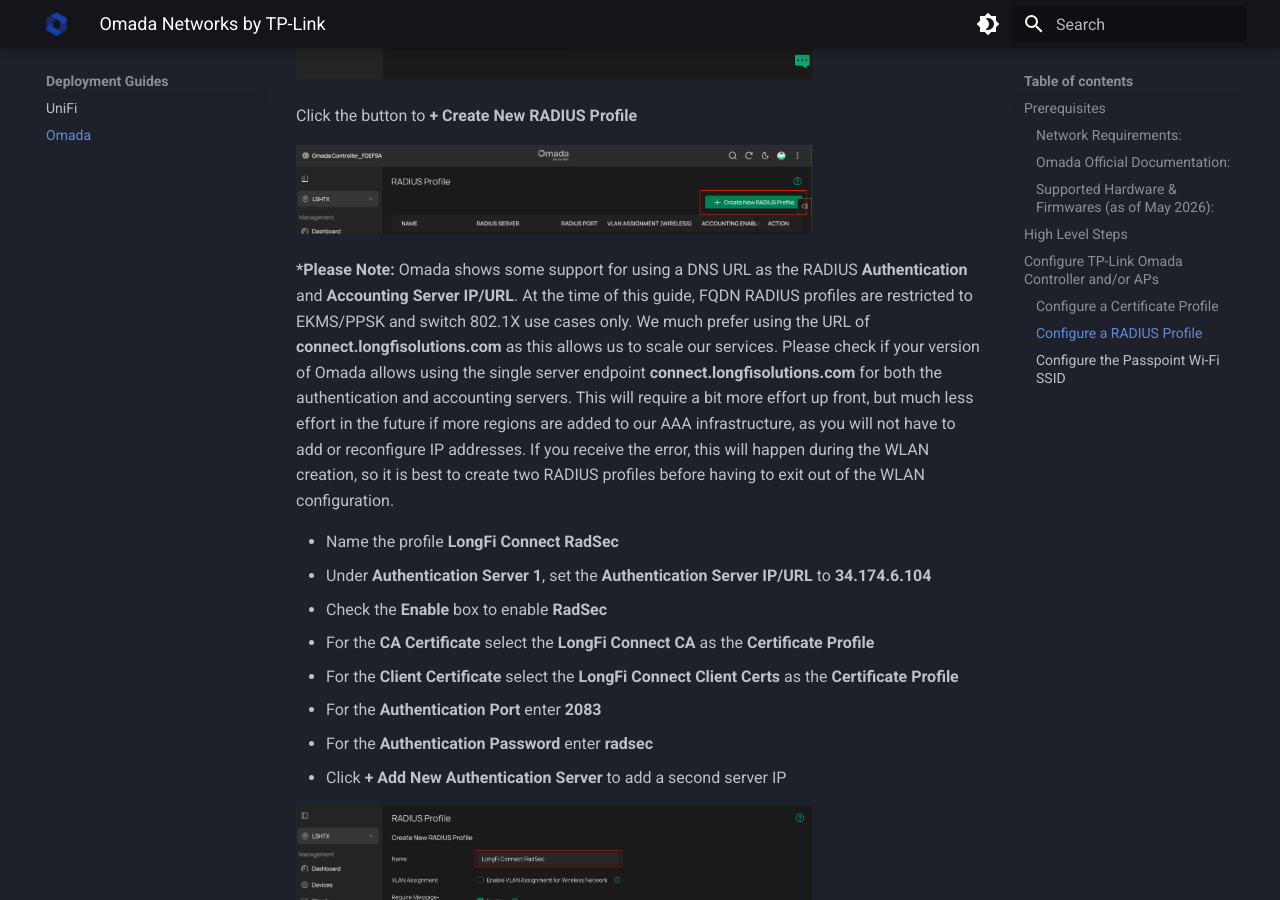
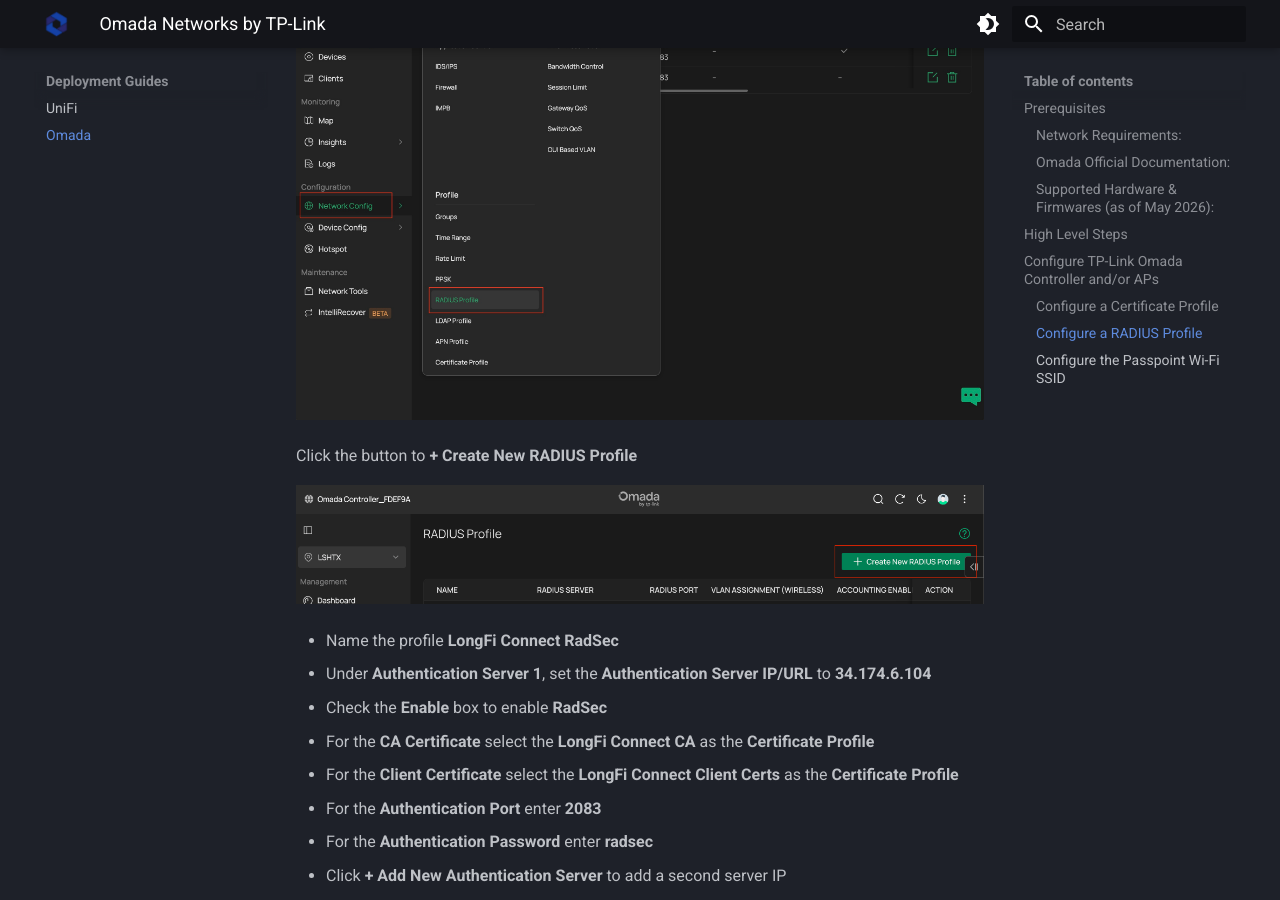
Before and after one commit to LongFi-Solutions/longfi-solutions.github.io, an MkDocs documentation site: the page built from docs/deployment/omada-networks.md, in a window 1280 px wide and 900 px high, scrolled down 6055 px. Built offline with MkDocs 1.6.1 and Material for MkDocs 9.7.7, drawn with Linux system fonts in a browser that asks for light colours; part of the change alters nothing that is shown.

Commit message:
Update Deployment Guides “omada-networks”

```diff
--- a/docs/deployment/omada-networks.md
+++ b/docs/deployment/omada-networks.md
@@ -115,11 +115,11 @@ Click the button once more to **+ Add Certificate**
 - Upload the **cert.pem** certificate file provided in your onboarding email.  This will usually be named using your company name such as **mycompany.cert.pem**
 - Click **Apply** to add the new client certificate and private key
 
-![](/assets/images/Omada-4-Client-Certs.png){ .img-lg }
+![](/assets/images/Omada-4-Client-Certs.png)
 
 Once finished uploading the CA and Client certificates, your Certificate Profile window should look like this:
 
-![](/assets/images/Omada-5-Certs-Profile-Done.png){ .img-lg }
+![](/assets/images/Omada-5-Certs-Profile-Done.png)
 
 ***
 
@@ -133,13 +133,11 @@ Once finished uploading the CA and Client certificates, your Certificate Profile
 
 From the Omada Dashboard go to **Configuration > Network Config > Profile > RADIUS Profile**
 
-![](/assets/images/Omada-6-Create-RADIUS-Profile-1.jpg){ .img-lg }
+![](/assets/images/Omada-6-Create-RADIUS-Profile-1.jpg)
 
 Click the button to **+ Create New RADIUS Profile**
 
-![](/assets/images/Omada-7-Create-New-RADIUS-Profile.png){ .img-lg }
-
-**\*Please Note:** Omada shows some support for using a DNS URL as the RADIUS **Authentication** and **Accounting Server IP/URL**.  At the time of this guide, FQDN RADIUS profiles are restricted to EKMS/PPSK and switch 802.1X use cases only.  We much prefer using the URL of **connect.longfisolutions.com** as this allows us to scale our services.  Please check if your version of Omada allows using the single server endpoint **connect.longfisolutions.com** for both the authentication and accounting servers.  This will require a bit more effort up front, but much less effort in the future if more regions are added to our AAA infrastructure, as you will not have to add or reconfigure IP addresses.  If you receive the error, this will happen during the WLAN creation, so it is best to create two RADIUS profiles before having to exit out of the WLAN configuration.
+![](/assets/images/Omada-7-Create-New-RADIUS-Profile.png)
 
 - Name the profile **LongFi Connect RadSec**
 - Under **Authentication Server 1**, set the **Authentication Server IP/URL** to **34.174.6.104**
@@ -150,11 +148,11 @@ Click the button to **+ Create New RADIUS Profile**
 - For the **Authentication Password** enter **radsec**
 - Click **+ Add New Authentication Server** to add a second server IP
 
-![](/assets/images/Omada-8-2-Config-RADIUS-IP-1.png){ .img-lg }
+![](/assets/images/Omada-8-2-Config-RADIUS-IP-1.png)
 
 - Repeat the exact same steps as above and  set the **Authentication Server IP/URL** to **136.107.123.32**
 
-![](/assets/images/Omada-8-2-Config-RADIUS-IP-2.png){ .img-lg }
+![](/assets/images/Omada-8-2-Config-RADIUS-IP-2.png)
 
 Scroll down to the **Accounting Server** settings
 
@@ -169,12 +167,12 @@ Scroll down to the **Accounting Server** settings
 - For the **Accounting Password** enter **radsec**
 - Click **+ Add New Accounting Server** to add the second server
 
-![](/assets/images/Omada-9-2-Config-RADIUS-IP-1.png){ .img-lg }
+![](/assets/images/Omada-9-2-Config-RADIUS-IP-1.png)
 
 - Repeat the exact same steps as above and  set the **Accounting Server IP/URL** to **136.107.123.32**
 - Click **Save** to save the RADIUS Profile
 
-![](/assets/images/Omada-9-2-Config-RADIUS-IP-2.png){ .img-lg }
+![](/assets/images/Omada-9-2-Config-RADIUS-IP-2.png)
 
 ***
 
@@ -186,11 +184,11 @@ Scroll down to the **Accounting Server** settings
 
 From the Omada Dashboard, go to **Configuration > Network Config > Network Settings > WLAN**
 
-![](/assets/images/Omada-10-Create-SSID-1.png){ .img-lg }
+![](/assets/images/Omada-10-Create-SSID-1.png)
 
 From the **SSID** tab hit the button to **+ Create New Wireless Network**
 
-![](/assets/images/Omada-11-Create-SSID-2.png){ .img-lg }
+![](/assets/images/Omada-11-Create-SSID-2.png)
 
 - Under **Network Name (SSID)** set the name to **LongFi Passpoint**
 - Choose the appropriate Device Type (EAP or Gateway), we used EAP for this guide
@@ -201,7 +199,7 @@ From the **SSID** tab hit the button to **+ Create New Wireless Network**
 - For the **RADIUS Profile** choose the **LongFi Connect RadSec** profile we created earlier
 - For the **NAS ID** choose **Custom** and enter the NAS ID that was registered during your onboarding and activation emails.  This will usually be a MAC address from one of your APs such as 11:22:33:AA:BB:CC
 
-![](/assets/images/Omada-12-Create-SSID-3.png){ .img-lg }
+![](/assets/images/Omada-12-Create-SSID-3.png)
 
 - Scroll down and expand the **+ Advanced Settings**
 - Set the **VLAN** to **Custom** and choose your **Guest/Passpoint Wi-Fi VLAN**
@@ -209,7 +207,7 @@ From the **SSID** tab hit the button to **+ Create New Wireless Network**
     - Please note: we used a 3rd party gateway while creating this guide, if you have an Omada gateway your VLAN settings may be different here.
 - Set the **WPA Mode** to **WPA3-Enterprise / Transition Mode-CCMP-128** (this mode is mostly backward compatible with WPA2 devices)
 
-![](/assets/images/Omada-13-Create-SSID-4.png){ .img-lg }
+![](/assets/images/Omada-13-Create-SSID-4.png)
 
 - Expand the **Hotspot 2.0** menu and set **Hotspot 2.0** to **Enable**
 - Set the **Network Type** to **Chargeable Public Network**
@@ -227,14 +225,14 @@ From the **SSID** tab hit the button to **+ Create New Wireless Network**
     - **\*Please Note:** if you are behind Double NAT (ie. firewall/router behind ISP modem/router) choose the option for **Double NATed**, but please take note that Double NAT is not recommended, is not considered Voice-Grade, and may result in traffic being rejected by the carriers
 - Set the **Network Availability IPv6** to **Address type not available**
 
-![](/assets/images/Omada-14-Hotspot-Profile-1.png){ .img-lg }
+![](/assets/images/Omada-14-Hotspot-Profile-1.png)
 
 - Scroll down to **Venue Info**
 - Under **Venue Info** choose an appropriate **Venue Group** and **Venue Type**, ie. **Assembly** and **Convention Center**
 - Under **Venue Name** give your venue a name
 - Under **NAI Realm List** click the button to **+ Add New Realm**.  You will enter at least 3-4 and as many as 8-10 NAI Realms each with unique EAP settings.  The NAI Realms will be provided in your onboarding and activation emails.  Again, NAI Realms may only be configured once the network has been registered and approved for activation.
 
-![](/assets/images/Omada-15-Venue-and-Realms.png){ .img-lg }
+![](/assets/images/Omada-15-Venue-and-Realms.png)
 
 - The following realms may be configured with or without additional carrier approval:
 - Realm Name: **connect.longfisolutions.com**
@@ -242,7 +240,7 @@ From the **SSID** tab hit the button to **+ Create New Wireless Network**
     - EAP Method: **EAP-TLS**
     - Authentication param: **Credential Type, Certificate**
 
-![](/assets/images/Omada-16-NAI-Realms-1.png){ .img-lg }
+![](/assets/images/Omada-16-NAI-Realms-1.png)
 
 - Realm Name: **wifi.fi.google.com**
     - Realm Encoding: **RFC4282**
@@ -258,7 +256,7 @@ From the **SSID** tab hit the button to **+ Create New Wireless Network**
     - Authentication param: **Credential Type, Certificate**
 - Your dashboard should look like this now:
 
-![](/assets/images/Omada-17-NAI-Realms-Preapproved.png){ .img-lg }
+![](/assets/images/Omada-17-NAI-Realms-Preapproved.png)
 
 - Additional Carrier Realms will normally configured as follows (please check your onboarding and activation emails for any deviations):
 - Realm Name: wlan.mnc123.mcc456.3gppnetwork.org (fake example)
```
